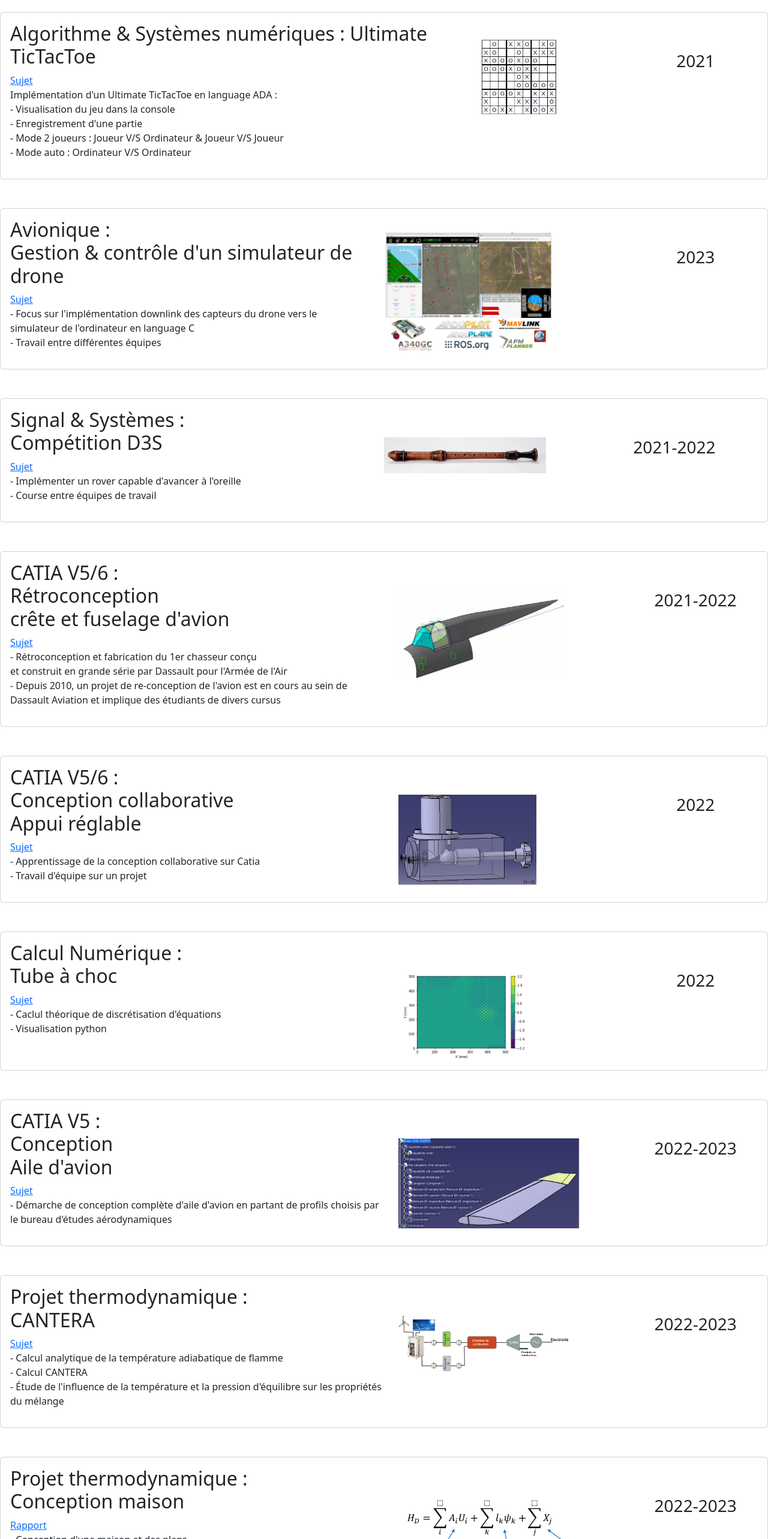
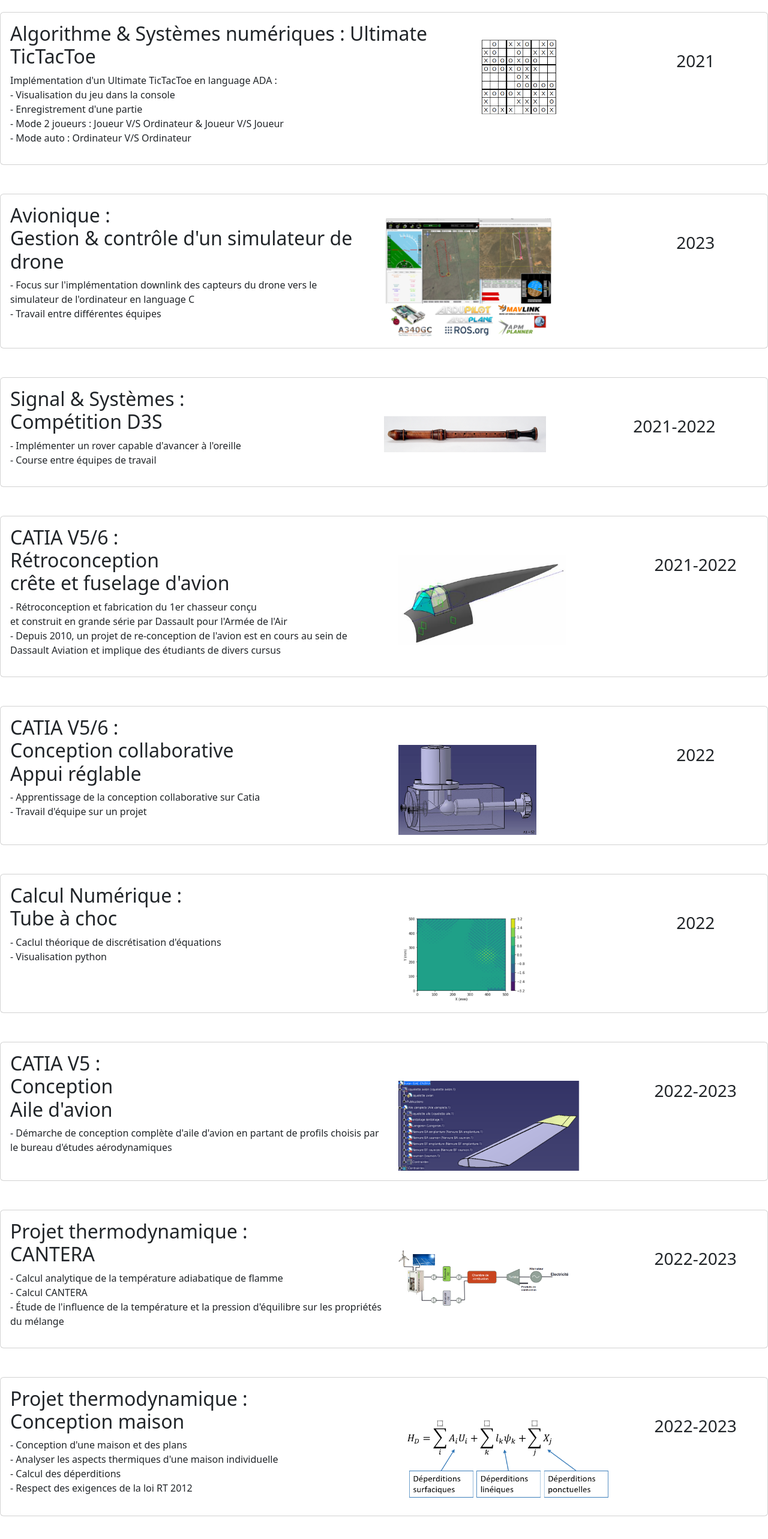
Before and after one commit to Noahpastore27/SiteCV, a Next.js app: page /projets in a window 1280 px wide. Shown: the part 60-2626 px from the top of the page at 60% size. After the commit the page ends 2588 px from the top, so only its background shows below. Built offline with nearby package versions, Linux system fonts and the light colour scheme.

Commit message:
Modification liens download et lien Linkedin

```diff
--- a/pages/projets.tsx
+++ b/pages/projets.tsx
@@ -31,9 +31,6 @@
                         <div className="row g-0">
                             <div className="col-7">
                                 <h2>Algorithme & Systèmes numériques : Ultimate TicTacToe</h2>
-                                <a href="../public/pdf/ProjTictactoe.pdf" download>
-                                    Sujet
-                                </a>
                                 <p>
                                     Implémentation d&apos;un Ultimate TicTacToe en language ADA :<br></br>
                                     - Visualisation du jeu dans la console <br></br>
@@ -57,8 +54,6 @@
                             <div className="col-6 pe-5">
                                 <h2>Avionique : <br></br> Gestion & contrôle d&apos;un
                                 simulateur de drone</h2>
-                                <a href="../public/pdf/Proj_Avionique_Sujet.pdf" download>
-                                Sujet</a>
                                 <p>
                                     - Focus sur l&apos;implémentation downlink des capteurs du drone vers le simulateur
                                     de l&apos;ordinateur en language C <br></br>
@@ -79,8 +74,6 @@
                         <div className="row g-0">
                             <div className="col-6">
                                 <h2>Signal & Systèmes : <br></br> Compétition D3S </h2>
-                                <a href="../public/pdf/ProjPipeau.pdf" download>
-                                Sujet</a>
                                 <p>
                                     - Implémenter un rover capable d&apos;avancer à l&apos;oreille <br></br>
                                     - Course entre équipes de travail
@@ -100,8 +93,6 @@
                         <div className="row g-0">
                             <div className="col-6">
                                 <h2>CATIA V5/6 :<br></br> Rétroconception <br></br>crête et fuselage d&apos;avion </h2>
-                                <a href="../public/pdf/ProjCatia.pdf" download>
-                                Sujet</a>
                                 <p>
                                     - Rétroconception et fabrication du 1er chasseur conçu <br></br> et construit en
                                     grande série par Dassault pour l&apos;Armée de l&apos;Air <br></br>
@@ -123,8 +114,6 @@
                         <div className="row g-0">
                             <div className="col-6">
                                 <h2>CATIA V5/6 :<br></br> Conception collaborative <br></br>Appui réglable </h2>
-                                <a href="../public/pdf/ProjCatia2" download>
-                                Sujet</a>
                                 <p>
                                     - Apprentissage de la conception collaborative sur Catia<br></br>
                                     - Travail d&apos;équipe sur un projet
@@ -145,8 +134,6 @@
                         <div className="row g-0">
                             <div className="col-6">
                                 <h2>Calcul Numérique :<br></br> Tube à choc </h2>
-                                <a href="../public/pdf/ProjCalculNum.pdf" download>
-                                Sujet</a>
                                 <p>
                                     - Caclul théorique de discrétisation d&apos;équations<br></br>
                                     - Visualisation python<br></br>
@@ -168,8 +155,6 @@
                         <div className="row g-0">
                             <div className="col-6">
                                 <h2>CATIA V5 :<br></br> Conception <br></br>Aile d&apos;avion </h2>
-                                <a href="../public/pdf/ProjCatia3" download>
-                                Sujet</a>
                                 <p>
                                     - Démarche de conception complète d&apos;aile d&apos;avion en partant de profils
                                     choisis par le bureau d&apos;études aérodynamiques
@@ -190,8 +175,6 @@
                         <div className="row g-0">
                             <div className="col-6">
                                 <h2>Projet thermodynamique :<br></br> CANTERA </h2>
-                                <a href="../public/pdf/projthermo.pdf" download>
-                                Sujet</a>
                                 <p>
                                     - Calcul analytique de la température adiabatique de flamme <br></br>
                                     - Calcul CANTERA <br></br>
@@ -213,8 +196,6 @@
                         <div className="row g-0">
                             <div className="col-6">
                                 <h2>Projet thermodynamique :<br></br> Conception maison </h2>
-                                <a href="../public/pdf/RapportProjThermique.pdf" download>
-                                Rapport</a>
                                 <p>
                                     - Conception d&apos;une maison et des plans <br></br>
                                     - Analyser les aspects thermiques d&apos;une maison
```
Also changed, not shown: pages/contact.tsx (+11 -0 lines), pages/experience.tsx (+0 -2 lines).
